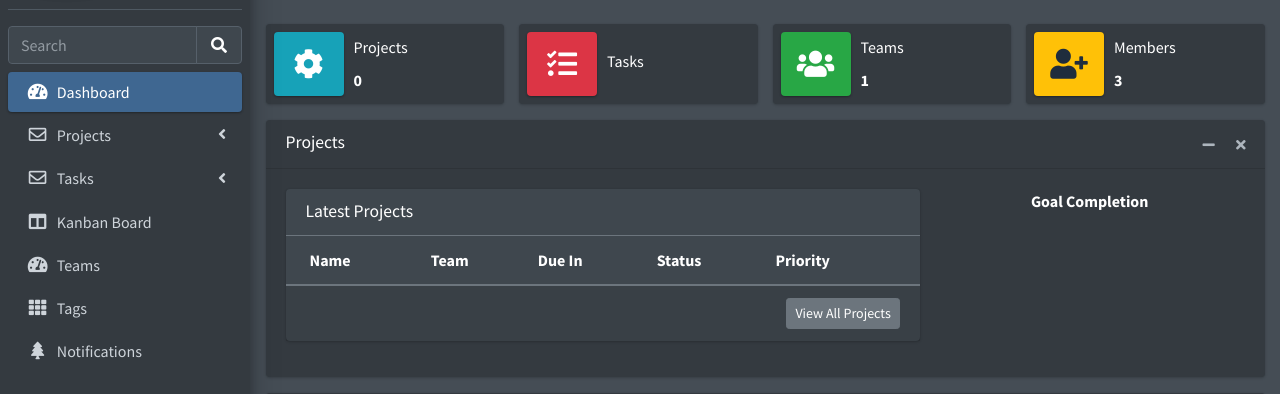
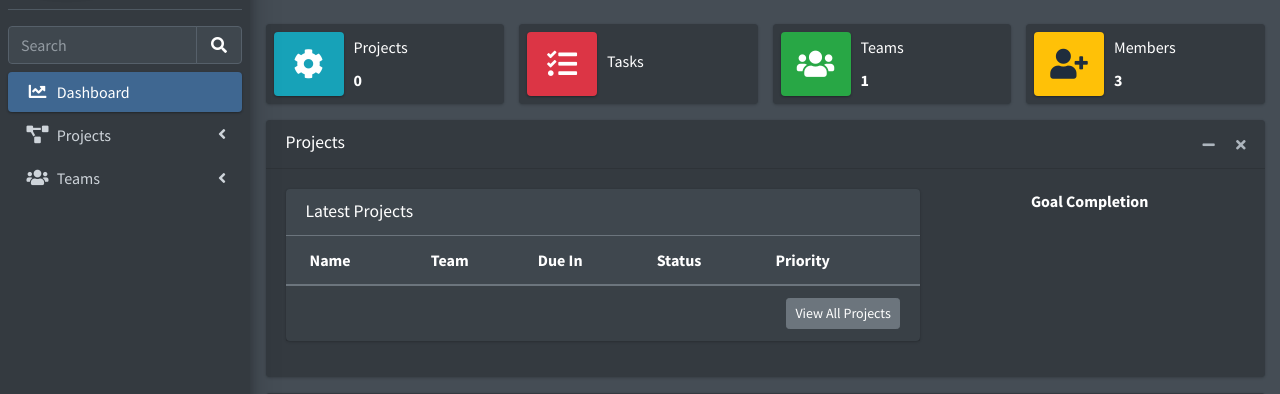
Before and after one commit to nehapanchal2606/Product_Management_System, a Django app: page / in a window 1280 px wide. Shown: the part 106-500 px from the top of the page. Run offline with Django 5.2, Linux system fonts and the light colour scheme; data comes from the database, SQL or seed files in the repository; lists and menus that the app fills with data are empty; parts of the project's set-up code (start-up, migrations or seed data) failed here and were passed over; some libraries are stand-ins or nearby versions.

Commit message:
Some design and view changes in sidebar page

```diff
--- a/ProjectManagement/templates/components/sidebar.html
+++ b/ProjectManagement/templates/components/sidebar.html
@@ -5,6 +5,8 @@
       <img src="{% static 'dist/img/AdminLTELogo.png' %}" alt="AdminLTE Logo" class="brand-image img-circle elevation-3" style="opacity: .8">
       <span class="brand-text font-weight-light">Product Management</span>
     </a>
+
+
 
     <!-- Sidebar -->
     <div class="sidebar">
@@ -38,16 +40,16 @@
 
                <!-- Home -->
                <li class="nav-item">
-                <a href="{% url 'accounts:dashboard' %}" class="nav-link active">
-                  <i class="nav-icon fas fa-tachometer-alt"></i>
+                <a href="{% url 'accounts:dashboard' %}" class="nav-link {% if request.resolver_match.url_name == 'dashboard' %} active {% endif %}">
+                  <i class="nav-icon fas fa-chart-line"></i>
                   <p>Dashboard</p>
                 </a>
               </li>
 
                 <!-- Projects -->
                 <li class="nav-item">
-                  <a href="#" class="nav-link">
-                    <i class="nav-icon far fa-envelope"></i>
+                  <a href="#" class="nav-link {% if request.resolver_match.url_name == 'create' %} active {% endif %} ">
+                    <i class="nav-icon fas fa-project-diagram"></i>
                     <p>
                       Projects
                       <i class="fas fa-angle-left right"></i>
@@ -61,7 +63,7 @@
                       </a>
                     </li>
                     <li class="nav-item">
-                      <a href="{% url 'projects:create' %}" class="nav-link">
+                      <a href="{% url 'projects:create' %}" class="nav-link {% if request.resolver_match.url_name == 'create' %} active {% endif %}">
                         <i class="far fa-circle nav-icon"></i>
                         <p>Add Project</p>
                       </a>
@@ -72,9 +74,9 @@
               <!-- Tasks -->
               <li class="nav-item">
                 <a href="#" class="nav-link">
-                  <i class="nav-icon far fa-envelope"></i>
+                  <i class="nav-icon fas fa-users"></i>
                   <p>
-                    Tasks
+                    Teams
                     <i class="fas fa-angle-left right"></i>
                   </p>
                 </a>
@@ -82,19 +84,19 @@
                   <li class="nav-item">
                     <a href="./pages/examples/tasks.html" class="nav-link">
                       <i class="far fa-circle nav-icon"></i>
-                      <p>All Tasks</p>
+                      <p>All Teams</p>
                     </a>
                   </li>
                   <li class="nav-item">
                     <a href="./pages/examples/task-add.html" class="nav-link">
                       <i class="far fa-circle nav-icon"></i>
-                      <p>Add Task</p>
+                      <p>Add Teams</p>
                     </a>
                   </li>
                 </ul>
               </li>
 
-              <!-- Kanban Board -->
+              {% comment %} <!-- Kanban Board -->
               <li class="nav-item">
                 <a href="pages/kanban.html" class="nav-link">
                   <i class="nav-icon fas fa-columns"></i>
@@ -102,18 +104,18 @@
                     Kanban Board
                   </p>
                 </a>
-              </li>
+              </li> {% endcomment %}
 
               <!-- Teams -->
-              <li class="nav-item">
+              {% comment %} <li class="nav-item">
                 <a href="pages/examples/teams.html" class="nav-link">
                   <i class="nav-icon fas fa-tachometer-alt"></i>
                   <p>Teams</p>
                 </a>
-              </li>
+              </li> {% endcomment %}
 
             <!-- Tags -->
-          <li class="nav-item">
+          {% comment %} <li class="nav-item">
             <a href="./pages/tables/tags.html" class="nav-link">
               <i class="nav-icon fas fa-th"></i>
               <p>
@@ -130,7 +132,7 @@
                       Notifications
                     </p>
                   </a>
-                </li>
+                </li> {% endcomment %}
 
         </ul>
       </nav>
```
Also changed, not shown: 1 other file.
